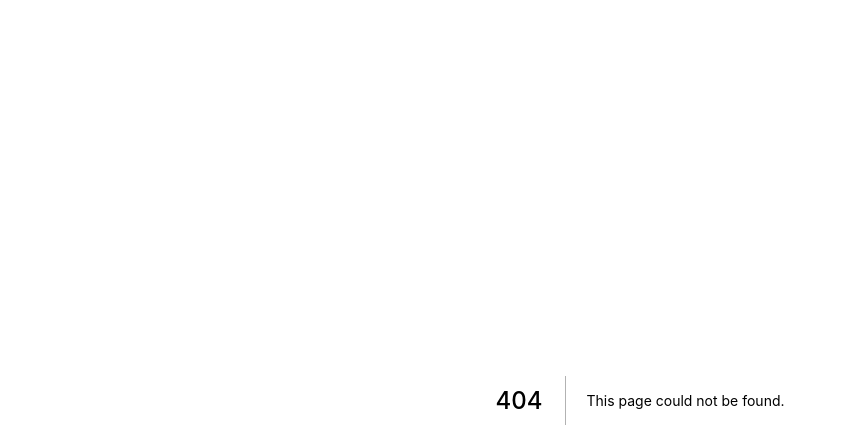
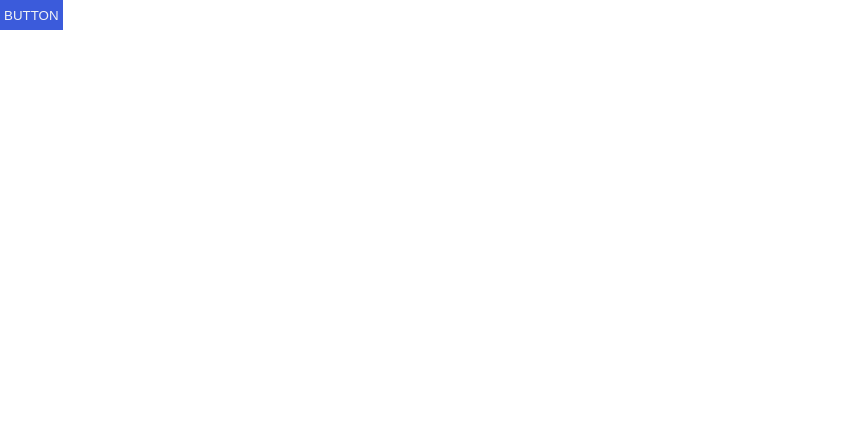
Before and after one commit to illdangag/oauth-server, a Next.js app in the folder frontend/: page /sample in a window 1280 px wide. Before the commit this address had no page. Shown: the top 448 px of the page, without its empty margins (0-847 px from the left). Built offline with nearby package versions, Linux system fonts and the light colour scheme.

Commit message:
버튼 컴포넌트 추가

```diff
--- /dev/null
+++ b/frontend/components/button.tsx
@@ -0,0 +1,46 @@
+import React, { FunctionComponent, CSSProperties, MouseEvent, MouseEventHandler, } from 'react'
+
+const defaultStyle = {
+  backgroundColor: '#3B5BDB',
+  color: '#F1F3F5',
+
+  height: 30,
+
+  margin: 0,
+  border: 'none',
+  padding: 4,
+
+  textAlign: 'center',
+} as CSSProperties
+
+const fullWidthStyle = {
+  width: '100%',
+} as CSSProperties
+
+type Props = {
+  text?: string,
+  disabled?: boolean,
+  fullWidth?: boolean,
+  onClick?: MouseEventHandler,
+}
+
+const Button: FunctionComponent<Props> = ({
+  text = 'button',
+  disabled = false,
+  fullWidth = false,
+  onClick = (event: MouseEvent) => {
+    event.preventDefault()
+  },
+}) => {
+  let mergedStyle: CSSProperties = Object.assign({}, defaultStyle)
+
+  if (fullWidth) {
+    mergedStyle = Object.assign(mergedStyle, fullWidthStyle)
+  }
+
+  return (
+    <button style={mergedStyle} disabled={disabled} onClick={onClick} >{text}</button>
+  )
+}
+
+export default Button
--- /dev/null
+++ b/frontend/pages/sample.tsx
@@ -0,0 +1,25 @@
+import React, { MouseEvent, } from 'react'
+
+import Button from '../components/button'
+
+interface Props {
+
+}
+
+interface State {
+
+}
+
+class SamplePage extends React.Component<Props, State> {
+  handleClick(event: MouseEvent) {
+    event.preventDefault()
+  }
+
+  render() {
+    return (
+      <Button text='BUTTON' fullWidth={false} onClick={this.handleClick}></Button>
+    )
+  }
+}
+
+export default SamplePage
```
